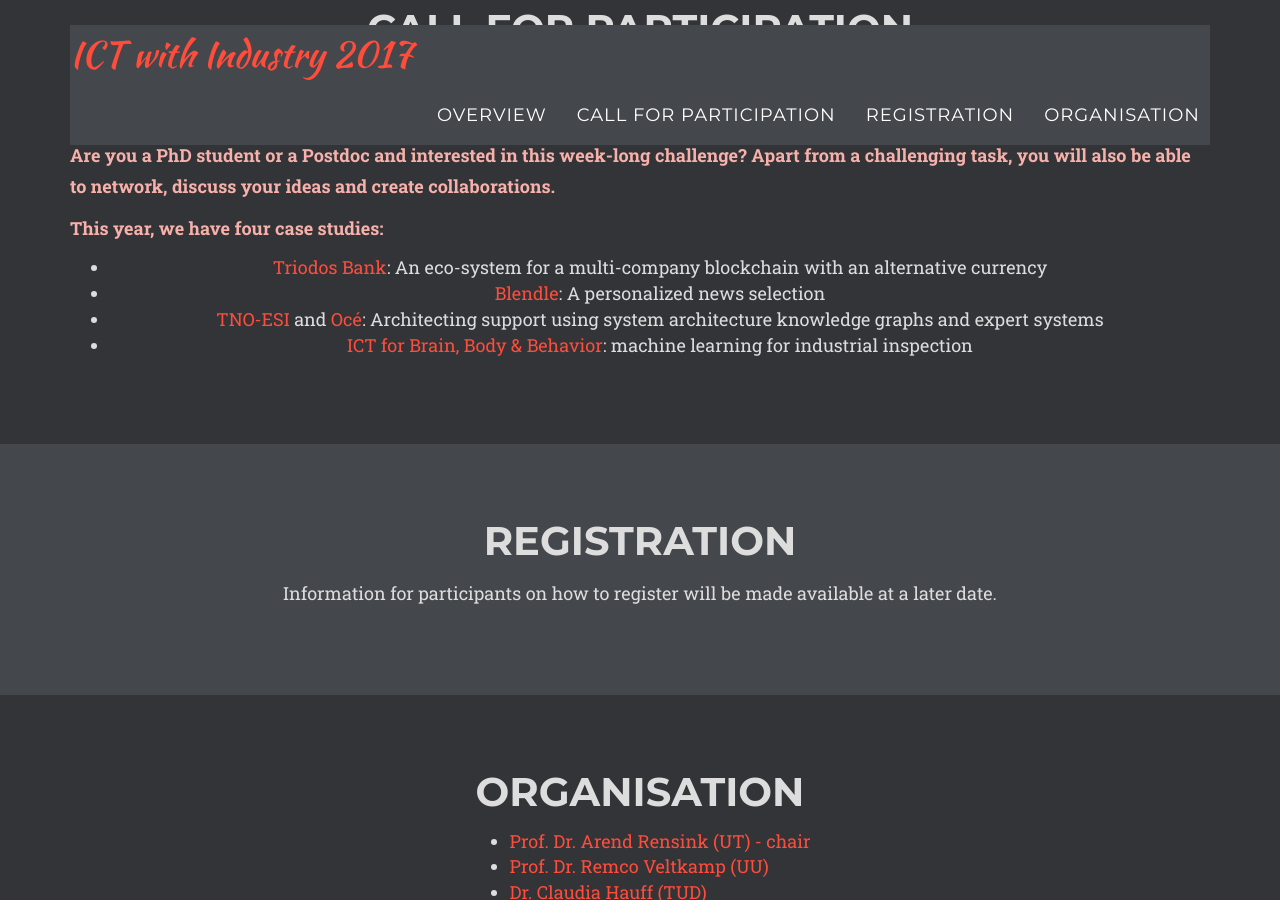
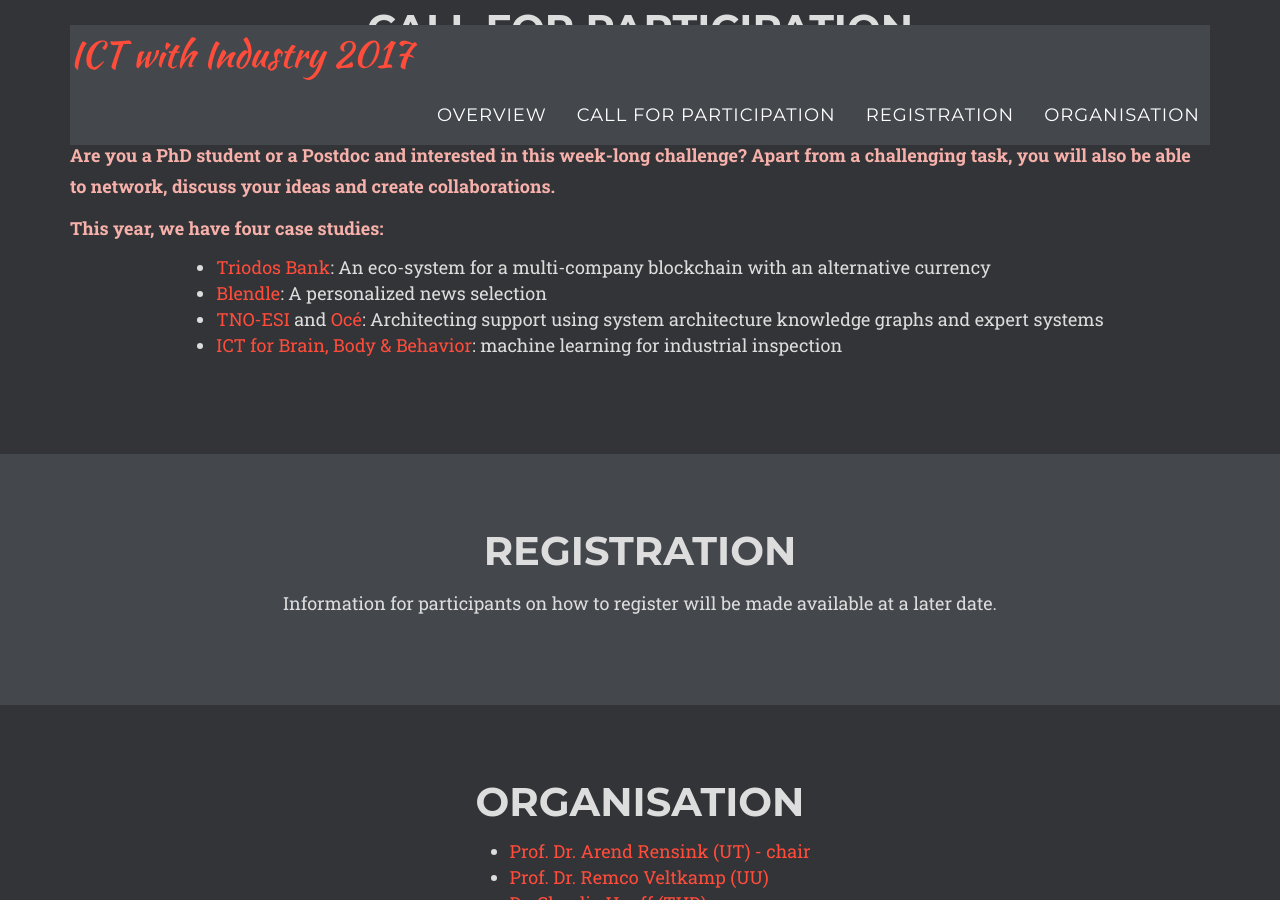
Before and after one commit to chauff/ictWI2017, a Jekyll site: the page built from index.html, in a window 1280 px wide and 900 px high, scrolled down 1590 px. Built offline with Jekyll 4.4.1, drawn with Linux system fonts in a browser that asks for light colours; some web fonts are replaced; comment, search, counter and statistics services are not loaded.

Commit message:
Update cfpa.html

```diff
--- a/_includes/cfpa.html
+++ b/_includes/cfpa.html
@@ -19,7 +19,7 @@
                             </p>
                             <p class="text-left">
                             <span class="emphasize-text">This year, we have four case studies:<br>
-                                <ul>
+                                <ul class="center-left">
                                     <li><a href="https://www.triodos.nl/nl/over-triodos-bank/">Triodos Bank</a>: An eco-system for a multi-company blockchain with an alternative currency</li>
                                     <li><a href="https://blendle.com/">Blendle</a>: A personalized news selection</li>
                                     <li><a href="http://www.esi.nl/">TNO-ESI</a> and <a href="http://oce.com/">Océ</a>: Architecting support using system architecture knowledge graphs and expert systems</li>
```
